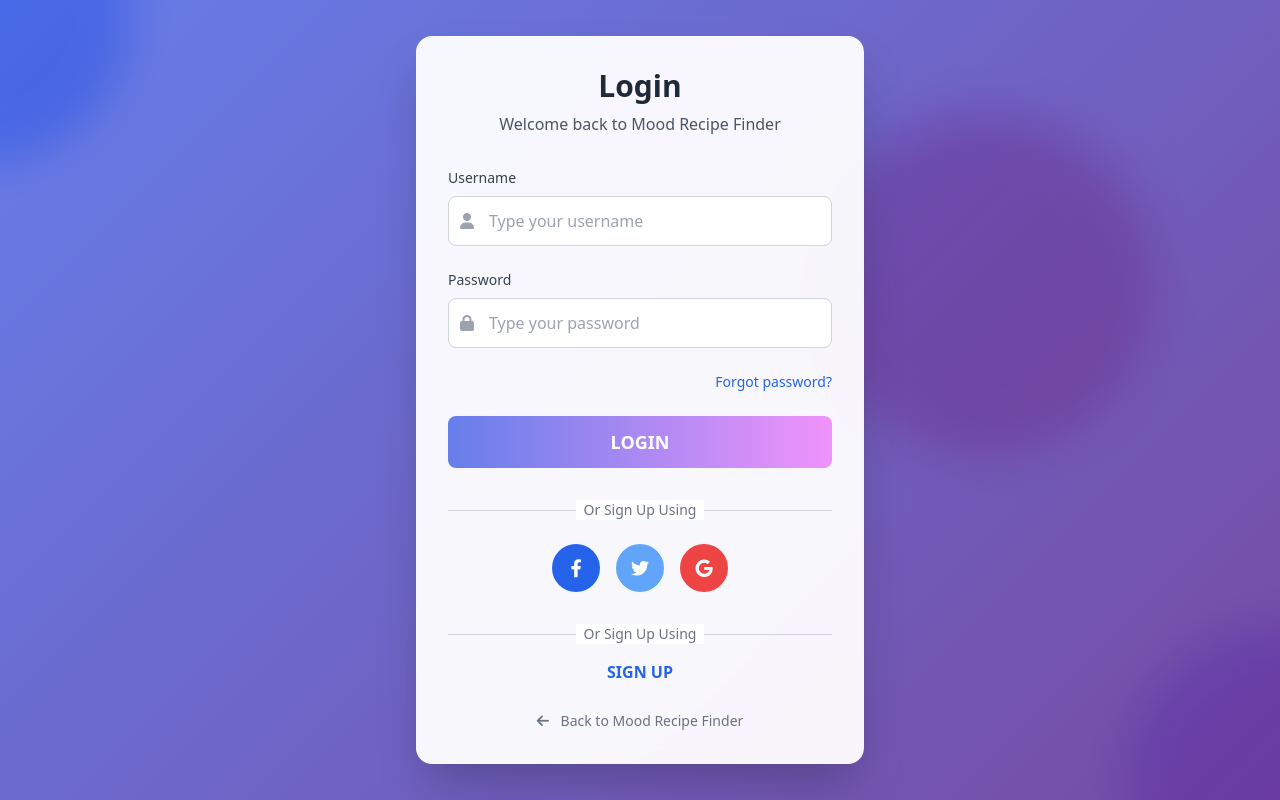
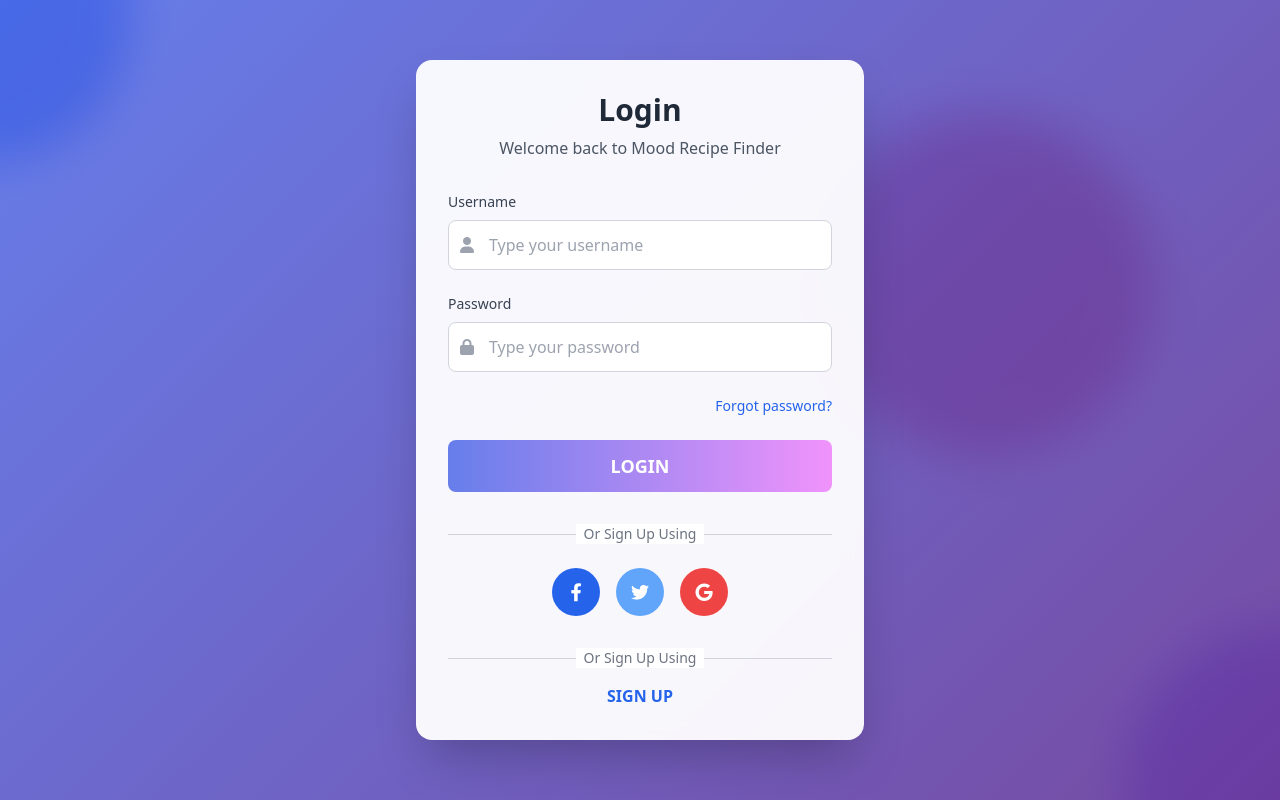
Before and after one commit to zak1998/test, a website: page public/login.html in a window 1280 px wide. Drawn offline with nearby package versions, Linux system fonts and the light colour scheme.

Commit message:
fix bugs

```diff
--- a/public/login.html
+++ b/public/login.html
@@ -246,14 +246,6 @@
                 <a href="/register" class="text-blue-600 hover:text-blue-800 font-semibold transition duration-200">SIGN UP</a>
             </div>
         </div>
-
-        <!-- Back to App Link -->
-        <div class="mt-6 text-center">
-            <a href="/" class="text-gray-500 hover:text-gray-700 text-sm transition duration-200">
-                <i class="fas fa-arrow-left mr-2"></i>
-                Back to Mood Recipe Finder
-            </a>
-        </div>
     </div>
 
     <!-- Animated Background Blobs -->
```
Also changed, not shown: public/register.html (+0 -8 lines).
